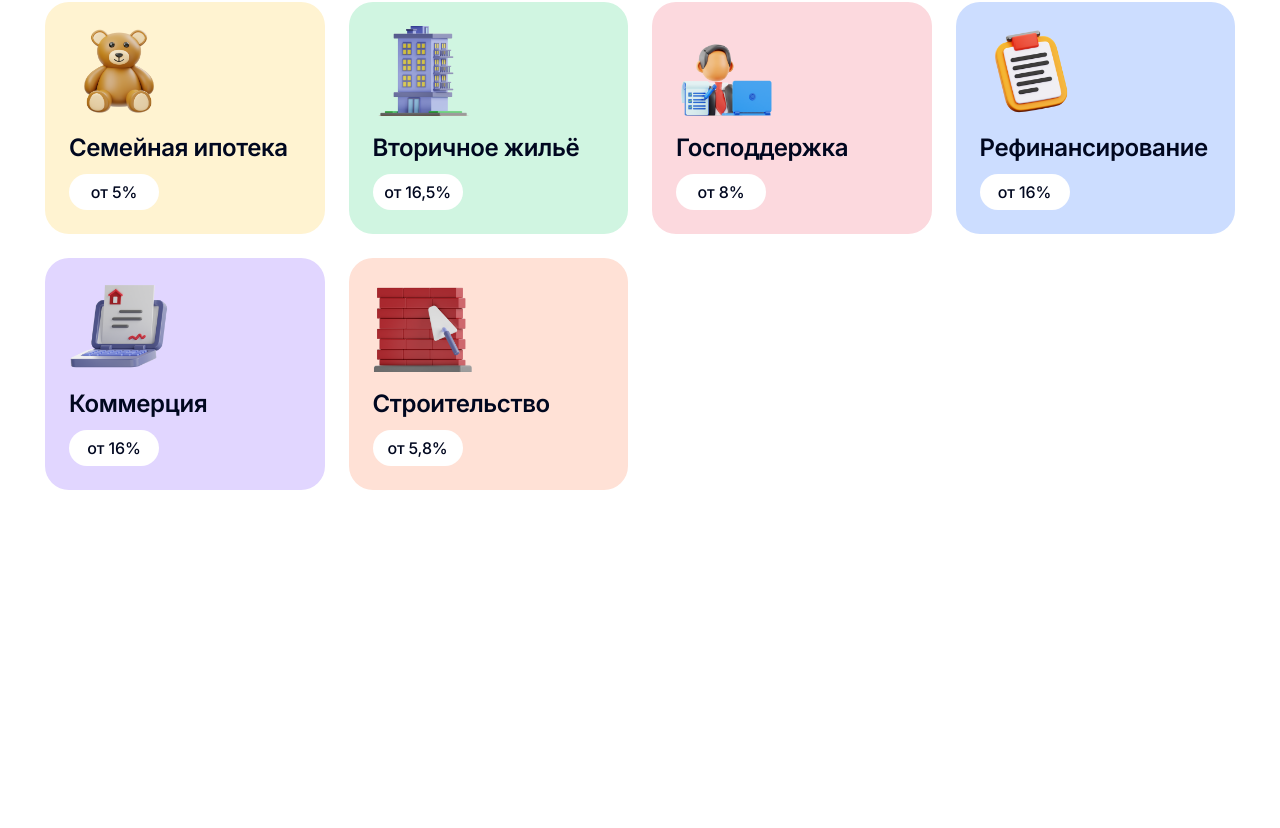
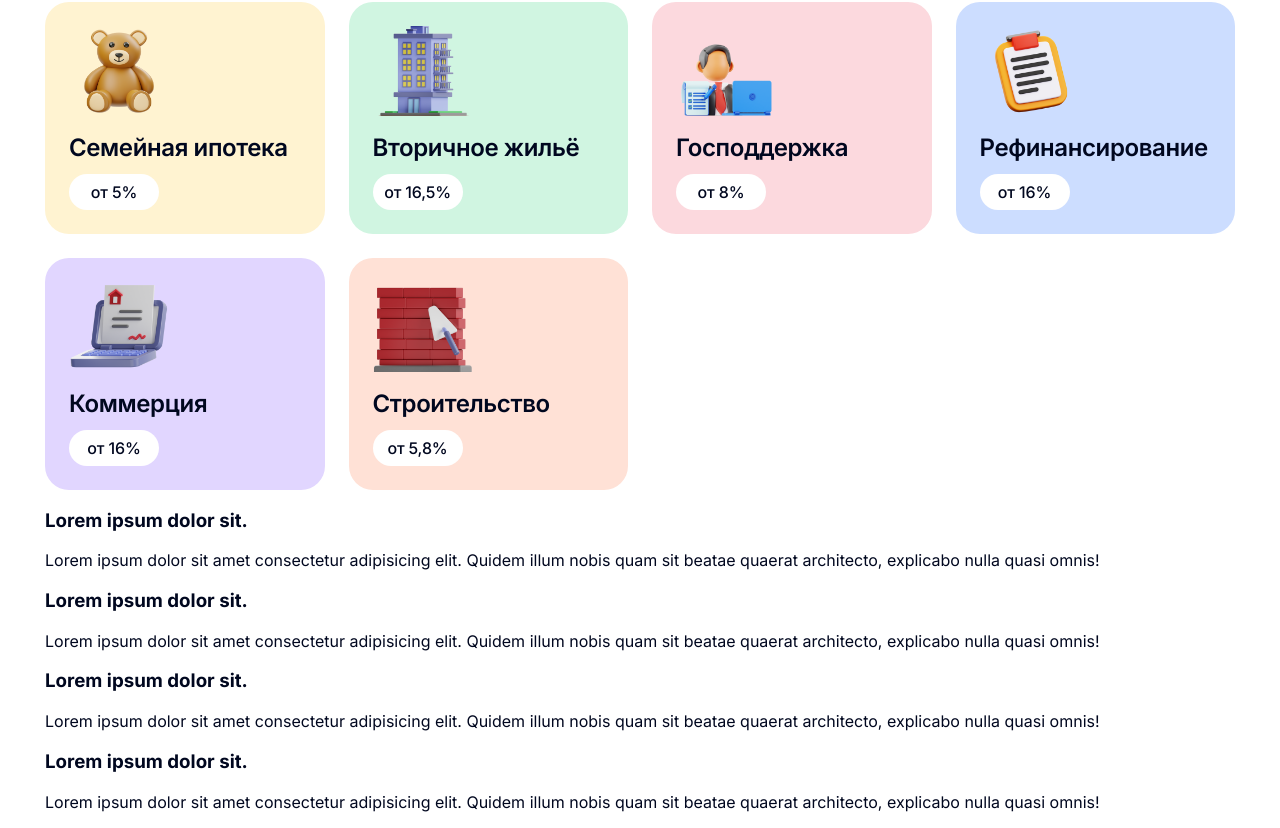
Before and after one commit to alonsamort/ipotekaClient, a React (Create React App) app: page / in a window 1280 px wide. Shown: the part 3742-4570 px from the top of the page. Before the commit the page ends 4232 px from the top, so only its background shows below. Built offline with nearby package versions, Linux system fonts and the light colour scheme.

Commit message:
FAQ create wrapp

```diff
--- a/src/app.jsx
+++ b/src/app.jsx
@@ -1,5 +1,4 @@
-
-import './app.module.css';
+import "./app.module.css";
 
 import ButtonContact from "./components/Header/ButtonContact";
 import Navbar from "./components/Header/Navbar";
@@ -18,28 +17,29 @@ import Heading from "./components/Heading";
 import React from "react";
 import Command from "./components/Command";
 import Programs from "./components/Programs";
+import FaqHomeLayout from "./components/FAQ/FAQ.Home.layout";
 
 function App() {
   return (
     <>
-      <div className="container" >
-          <Header className={styles.header}/>
-          <Preview className={styles.preview}/>
-          <Partners/>
-          <Zigzag/>
-          <Advantage/>
-          <Zigzag/>
-          <Statistic/>
-          <Zigzag/>
-          <Heading className={styles.aboutTitle} title="О нашей компании"/>
-          <AboutCompany/>
-          <Zigzag/>
-          <Heading className={styles.comandTitle} title="Наша команда"/>
-          <Command/>
-          <Zigzag/>
-<Programs/>
+      <div className="container">
+        <Header className={styles.header} />
+        <Preview className={styles.preview} />
+        <Partners />
+        <Zigzag />
+        <Advantage />
+        <Zigzag />
+        <Statistic />
+        <Zigzag />
+        <Heading className={styles.aboutTitle} title="О нашей компании" />
+        <AboutCompany />
+        <Zigzag />
+        <Heading className={styles.comandTitle} title="Наша команда" />
+        <Command />
+        <Zigzag />
+        <Programs />
+        <FaqHomeLayout />
       </div>
-
     </>
   );
 }
--- /dev/null
+++ b/src/components/FAQ/AQ/AQ.jsx
@@ -0,0 +1,13 @@
+import React from "react";
+import styles from "./AQ.module.css";
+import cn from "classnames";
+function Aq(props) {
+  return (
+    <div className={cn(styles.wrap, props.className)}>
+      <h3>{props.lable}</h3>
+      <p>{props.children}</p>
+    </div>
+  );
+}
+
+export default Aq;
--- /dev/null
+++ b/src/components/FAQ/AQ/AQ.module.css
@@ -0,0 +1,4 @@
+.wrap {
+    color: red;
+
+}
--- /dev/null
+++ b/src/components/FAQ/AQ/index.js
@@ -0,0 +1 @@
+export { default } from "./AQ";
--- /dev/null
+++ b/src/components/FAQ/FAQ.Home.layout.jsx
@@ -0,0 +1,30 @@
+import React from "react";
+import styles from "./FAQ.module.css";
+import Aq from "./AQ";
+import cn from "classnames";
+function FaqHomeLayout(props) {
+  return (
+    <>
+      <div className={cn(styles.wrap, props.className)}>
+        <Aq lable="Lorem ipsum dolor sit.">
+          Lorem ipsum dolor sit amet consectetur adipisicing elit. Quidem illum
+          nobis quam sit beatae quaerat architecto, explicabo nulla quasi omnis!
+        </Aq>
+        <Aq lable="Lorem ipsum dolor sit.">
+          Lorem ipsum dolor sit amet consectetur adipisicing elit. Quidem illum
+          nobis quam sit beatae quaerat architecto, explicabo nulla quasi omnis!
+        </Aq>
+        <Aq lable="Lorem ipsum dolor sit.">
+          Lorem ipsum dolor sit amet consectetur adipisicing elit. Quidem illum
+          nobis quam sit beatae quaerat architecto, explicabo nulla quasi omnis!
+        </Aq>
+        <Aq lable="Lorem ipsum dolor sit.">
+          Lorem ipsum dolor sit amet consectetur adipisicing elit. Quidem illum
+          nobis quam sit beatae quaerat architecto, explicabo nulla quasi omnis!
+        </Aq>
+      </div>
+    </>
+  );
+}
+
+export default FaqHomeLayout;
--- /dev/null
+++ b/src/components/FAQ/FAQ.module.css
@@ -0,0 +1,4 @@
+.wrap {
+    color: red;
+
+}
--- /dev/null
+++ b/src/components/FAQ/index.js
@@ -0,0 +1 @@
+export { default } from "./FAQ";
```
Also changed, not shown: src/components/FAQ/FAQ.jsx (added, +12 -0 lines).
